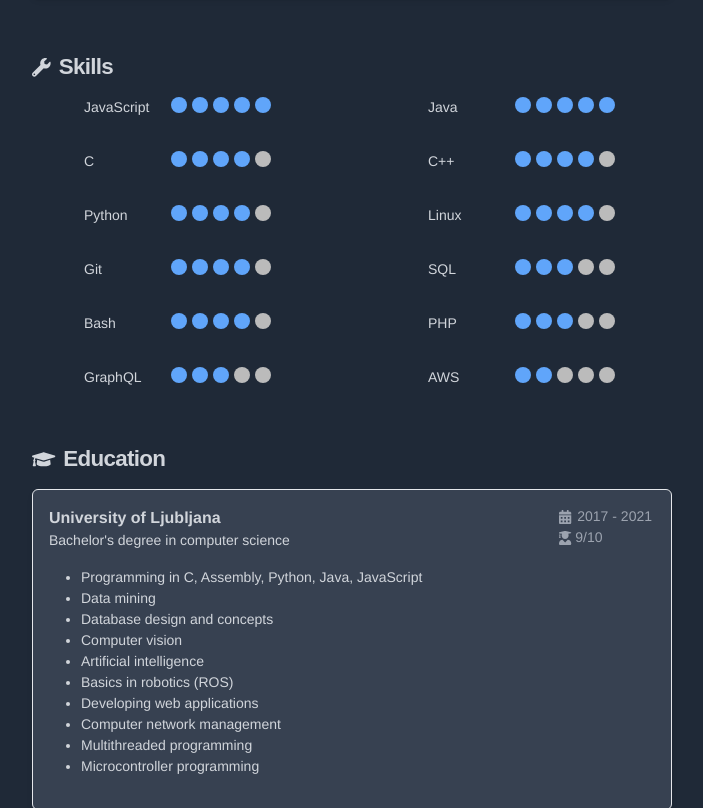
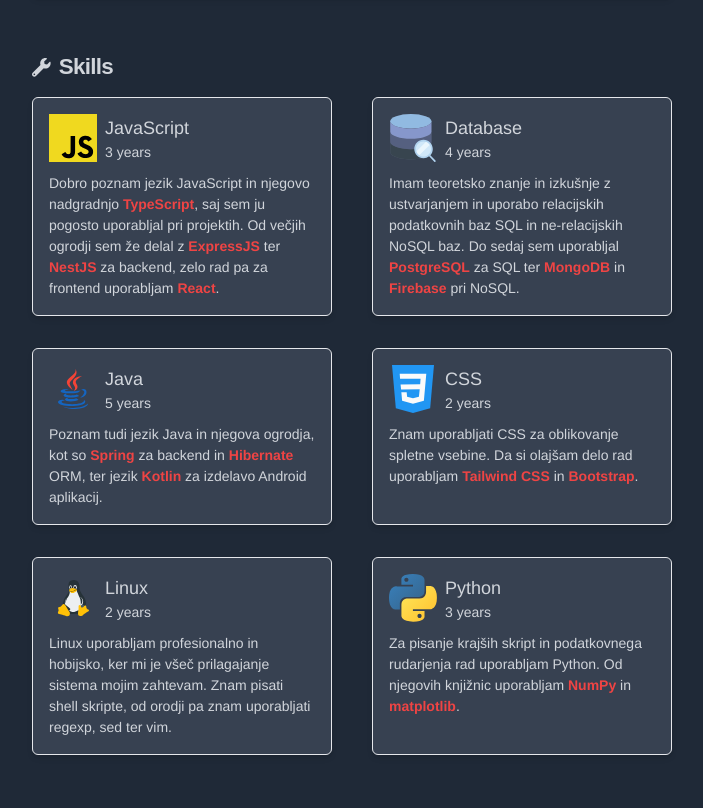
Before and after one commit to dbecaj/dbecaj.github.io, a Gatsby site: page / in a window 1280 px wide. Shown: the part 1186-1994 px from the top of the page, without its empty margins (288-991 px from the left). Built offline with nearby package versions, Linux system fonts and the light colour scheme; Gatsby itself is replaced by a stand-in of ours.

Commit message:
Changed skill level to skill desc

```diff
--- a/content/site-data.json
+++ b/content/site-data.json
@@ -1,6 +1,9 @@
 {
   "name": "Dominik Bečaj",
   "description": "A resume site for Dominik Bečaj, containing contact information and all professional experiences which may be of interest to a future employer",
+
+
+
   "userInfos": [
     {
       "icon": ["fas", "user"],
@@ -19,6 +22,8 @@
       "text": "https://github.com/dbecaj"
     }
   ],
+
+
 
   "references": [
     {
@@ -50,56 +55,48 @@
     }
   ],
 
+
+
   "skills": [
     {
       "name": "JavaScript",
-      "level": 5
+      "icon": "js",
+      "experience": "3 years",
+      "text": "Dobro poznam jezik JavaScript in njegovo nadgradnjo [TypeScript](https://www.typescriptlang.org/), saj sem ju pogosto uporabljal pri projektih. Od večjih ogrodji sem že delal z [ExpressJS](https://expressjs.com/) ter [NestJS](https://nestjs.com/) za backend, zelo rad pa za frontend uporabljam [React](https://reactjs.org/)."
+    },
+    {
+      "name": "Database",
+      "icon": "database",
+      "experience": "4 years",
+      "text": "Imam teoretsko znanje in izkušnje z ustvarjanjem in uporabo relacijskih podatkovnih baz SQL in ne-relacijskih NoSQL baz. Do sedaj sem uporabljal [PostgreSQL](https://www.postgresql.org/) za SQL ter [MongoDB](https://www.mongodb.com/) in [Firebase](https://firebase.google.com/) pri NoSQL."
     },
     {
       "name": "Java",
-      "level": 5
+      "icon": "java",
+      "experience": "5 years",
+      "text": "Poznam tudi jezik Java in njegova ogrodja, kot so [Spring](https://spring.io/) za backend in [Hibernate](https://hibernate.org/) ORM, ter jezik [Kotlin](https://kotlinlang.org/) za izdelavo Android aplikacij."
     },
     {
-      "name": "C",
-      "level": 4
+      "name": "CSS",
+      "icon": "css",
+      "experience": "2 years",
+      "text": "Znam uporabljati CSS za oblikovanje spletne vsebine. Da si olajšam delo rad uporabljam [Tailwind CSS](https://tailwindcss.com/) in [Bootstrap](https://getbootstrap.com/)."
     },
     {
-      "name": "C++",
-      "level": 4
+      "name": "Linux",
+      "icon": "linux",
+      "experience": "2 years",
+      "text": "Linux uporabljam profesionalno in hobijsko, ker mi je všeč prilagajanje sistema mojim zahtevam. Znam pisati shell skripte, od orodji pa znam uporabljati regexp, sed ter vim."
     },
     {
       "name": "Python",
-      "level": 4
-    },
-    {
-      "name": "Linux",
-      "level": 4
-    },
-    {
-      "name": "Git",
-      "level": 4
-    },
-    {
-      "name": "SQL",
-      "level": 3
-    },
-    {
-      "name": "Bash",
-      "level": 4
-    },
-    {
-      "name": "PHP",
-      "level": 3
-    },
-    {
-      "name": "GraphQL",
-      "level": 3
-    },
-    {
-      "name": "AWS",
-      "level": 2
+      "icon": "python",
+      "experience": "3 years",
+      "text": "Za pisanje krajših skript in podatkovnega rudarjenja rad uporabljam Python. Od njegovih knjižnic uporabljam [NumPy](https://numpy.org/) in [matplotlib](https://matplotlib.org/)."
     }
   ],
+
+
 
   "education": [
     {
--- a/gatsby-config.js
+++ b/gatsby-config.js
@@ -18,5 +18,13 @@ module.exports = {
       },
     },
     `gatsby-plugin-fontawesome-css`,
+    {
+      resolve: "gatsby-plugin-react-svg",
+      options: {
+        rule: {
+          include: /assets/
+        }
+      }
+    }
   ],
 }
--- a/package.json
+++ b/package.json
@@ -13,7 +13,6 @@
     "serve": "gatsby serve",
     "clean": "gatsby clean",
     "test": "echo \"Write tests! -> https://gatsby.dev/unit-testing\" && exit 1",
-
     "publish": "gatsby build --prefix-paths && gh-pages -d public"
   },
   "dependencies": {
@@ -26,6 +25,7 @@
     "gatsby-plugin-fontawesome-css": "^1.1.0",
     "gatsby-plugin-image": "^1.0.1",
     "gatsby-plugin-postcss": "^4.0.0",
+    "gatsby-plugin-react-svg": "^3.0.1",
     "gatsby-plugin-sharp": "^3.0.1",
     "gatsby-source-filesystem": "^3.0.0",
     "gatsby-transformer-sharp": "^3.0.0",
@@ -33,7 +33,8 @@
     "postcss": "^8.2.6",
     "react": "^17.0.1",
     "react-dom": "^17.0.1",
-    "react-helmet": "^6.1.0"
+    "react-helmet": "^6.1.0",
+    "react-markdown": "^6.0.0"
   },
   "devDependencies": {
     "prettier": "2.2.1",
--- /dev/null
+++ b/src/components/skill-desc.js
@@ -0,0 +1,40 @@
+import React from "react"
+import ReactMarkdown from "react-markdown"
+
+import JavaScript from "../assets/javascript.svg"
+import Java from "../assets/java.svg"
+import Database from "../assets/database.svg"
+import CSS from "../assets/css.svg"
+import Linux from "../assets/linux.svg"
+import Python from "../assets/python.svg"
+const icons = {
+  js: <JavaScript />,
+  java: <Java />,
+  database: <Database />,
+  css: <CSS />,
+  linux: <Linux />,
+  python: <Python />
+}
+
+export function SkillDesc(props) {
+  // Add custom style to html elements for markdown to html conversion
+  const components = {
+    a: ({node, ...props}) => <a class="text-red-500 font-bold" {...props} />
+  }
+
+  return (
+    <div class={`${props.class}`}>
+      <div class="flex mb-2.5">
+        <div class="w-12 h-12 mr-2">
+          {icons[props.icon]}
+        </div>
+        <div class="flex flex-col">
+          <h3 class="text-lg">{props.techName}</h3>
+          <p>{props.experience}</p>
+        </div>
+      </div>
+
+      <ReactMarkdown components={components} children={props.text} />
+    </div>
+  )
+}
--- a/src/pages/index.js
+++ b/src/pages/index.js
@@ -9,6 +9,7 @@ import { Header } from "../components/header";
 
 import SiteData from "../../content/site-data.json"
 import { InterestItem } from "../components/interest-item";
+import { SkillDesc } from "../components/skill-desc";
 
 export default function Home({ data }) {
 
@@ -26,6 +27,7 @@ export default function Home({ data }) {
       />
 
       <Layout>
+        <div>
           <SectionHeading title="References" icon="briefcase" />
           {SiteData.references.map(job => {
             return (
@@ -41,19 +43,31 @@ export default function Home({ data }) {
               />
             )
           })}
+        </div>
 
+        {/* <SkillItem
+                  name={skill.name}
+                  level={skill.level}
+                /> */}
+
+        <div>
           <SectionHeading title="Skills" icon="wrench" />
-        <div class="grid grid-cols-1 sm:grid-cols-2 gap-x-12 gap-y-8 justify-items-center">
+          <div class="grid grid-cols-1 sm:grid-cols-2 gap-x-10 gap-y-8 justify-items-center">
             {SiteData.skills.map(skill => {
               return (
-              <SkillItem
-                name={skill.name}
-                level={skill.level}
+                <SkillDesc
+                  icon={skill.icon}
+                  techName={skill.name}
+                  experience={skill.experience}
+                  text={skill.text}
+                  class="shadow-md p-4 border rounded-md bg-gray-700"
                 />
               )
             })}
           </div>
+        </div>
 
+        <div>
           <SectionHeading title="Education" icon="graduation-cap" />
           {SiteData.education.map(education => {
             return (
@@ -69,7 +83,9 @@ export default function Home({ data }) {
               />
             )
           })}
+        </div>
 
+        <div>
           <SectionHeading title="Interests" icon="user" />
           <div class="grid grid-cols-2 sm:grid-cols-3 gap-x-8 gap-y-12 justify-items-center">
             {SiteData.interests.map(interest => {
@@ -81,6 +97,7 @@ export default function Home({ data }) {
               )
             })}
           </div>
+        </div>
       </Layout>
     </div>
   )
```
Also changed, not shown: src/components/layout.js (+8 -1 lines), src/assets/css.svg (added), src/assets/database.svg (added), src/assets/java.svg (added), src/assets/javascript.svg (added), src/assets/linux.svg (added), src/assets/python.svg (added), src/static/favicon.ico (renamed from static/favicon.ico), 1 other file. Lines whose indentation alone changed are shown as unchanged.
